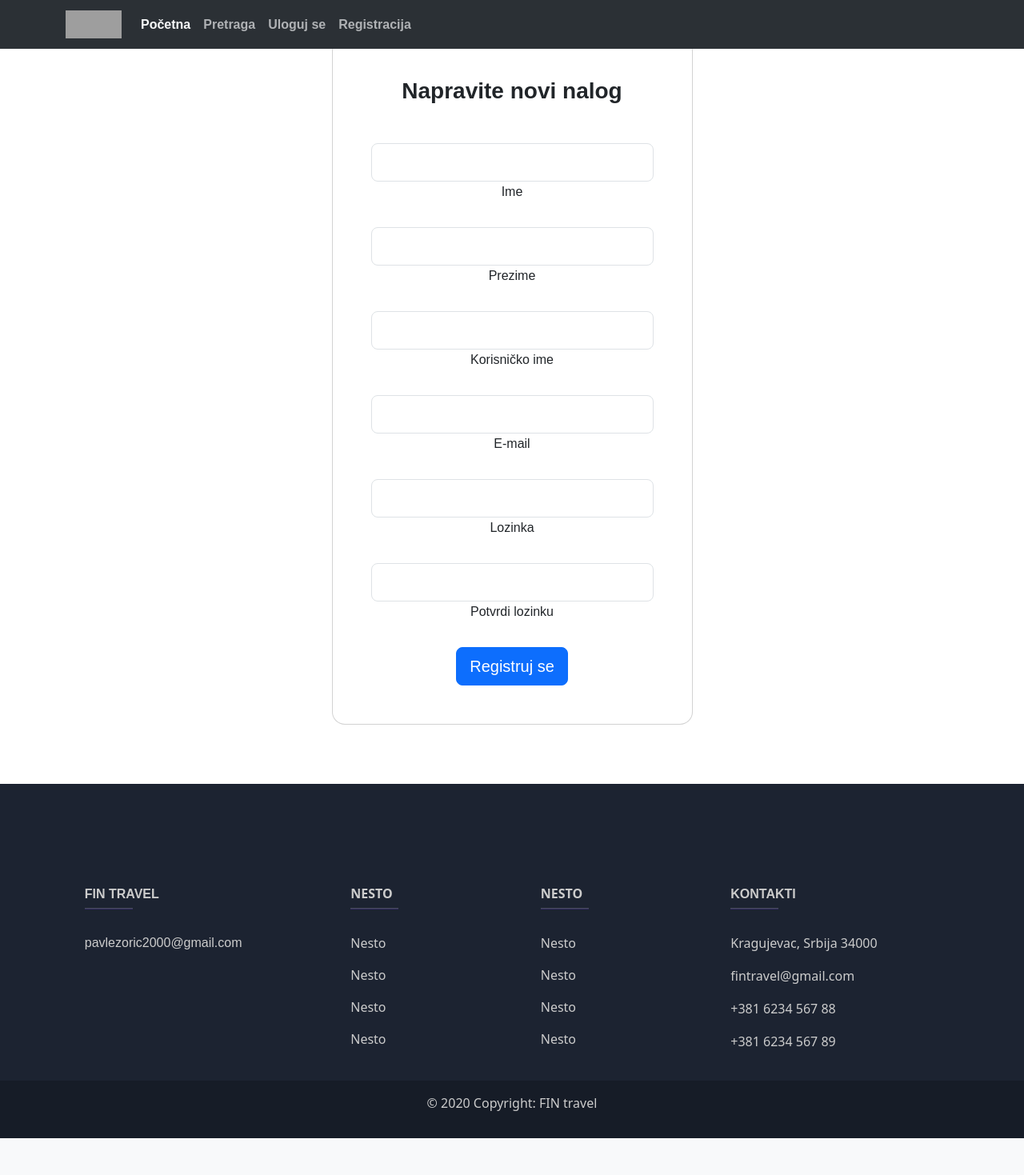
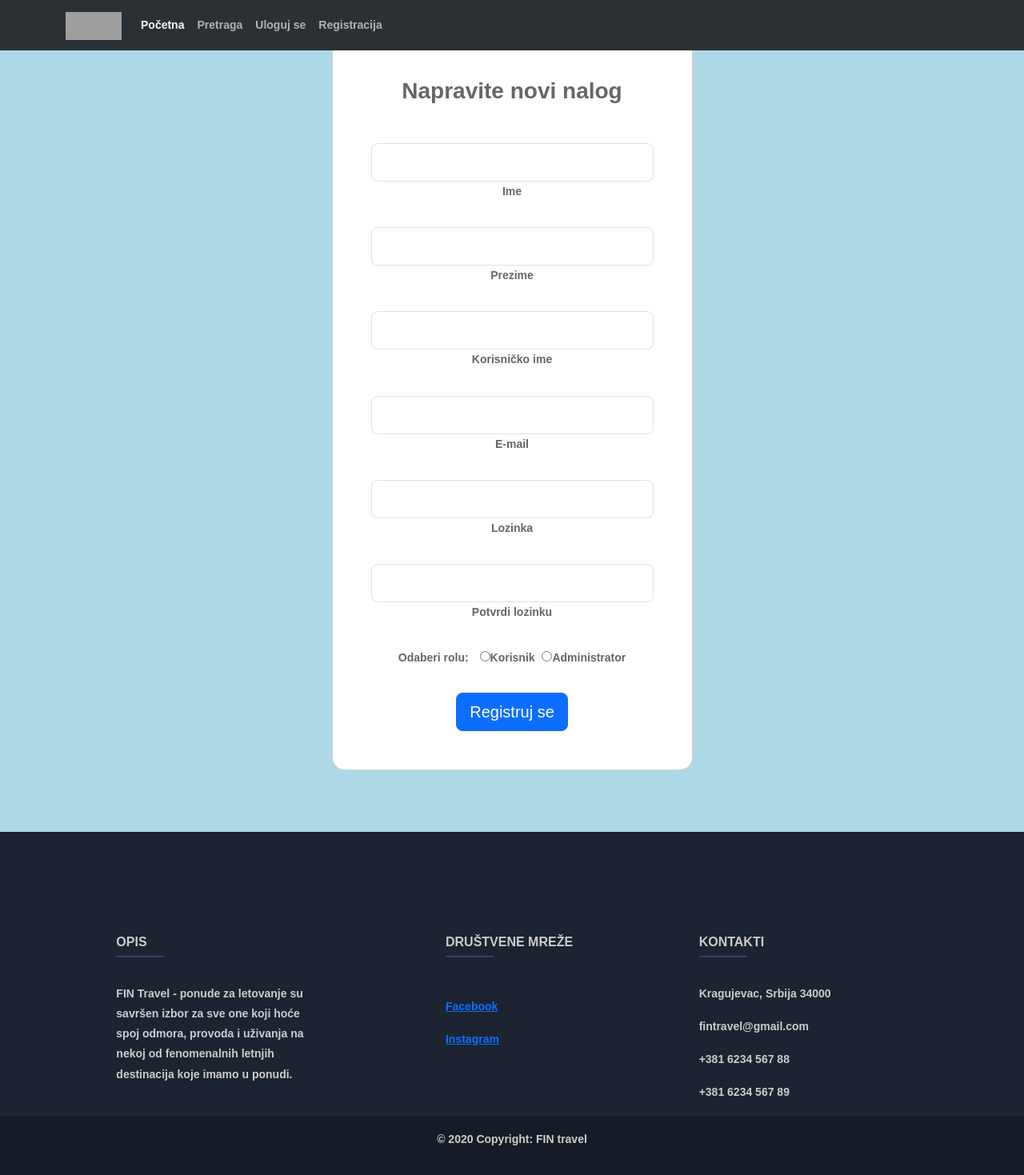
Before and after one commit to pakizoricc/Travel-agency, a PHP site: page /registracija.php in a window 1280 px wide. Shown: the whole page at 80% size. Before the commit the page ends 1423 px from the top, so only its background shows below. Run offline with PHP 8.4, Linux system fonts and the light colour scheme; grey boxes are pictures that could not be loaded.

Commit message:
Update registracija.php

```diff
--- a/registracija.php
+++ b/registracija.php
@@ -23,7 +23,17 @@ if (isset($_SESSION['registration_complete'])) {
     <link rel="stylesheet" type="text/css" href="style.css">
     <script src="bootstrap-5.3.0-alpha1-dist\js\bootstrap.bundle.js"></script>
   </head>
-<body>
+  <style>
+    body {
+        background-color: lightblue;
+        color: #666666;
+        font-size: 14px;
+        font-family: 'Raleway', sans-serif;
+        line-height: 1.80857;
+        font-weight: bold;
+    }
+  </style>
+  <body>
     <nav class="navbar navbar-expand-lg bg-body-tertiary fixed-top" data-bs-theme="dark"
     style="font-family: Arial, Helvetica, sans-serif;">
         <div class="container">
@@ -109,8 +119,21 @@ if (isset($_SESSION['registration_complete'])) {
                       style="font-family: Arial, Helvetica, sans-serif;">Potvrdi lozinku</label>
                     </div>
 
+                    <div class="radio-buttons">
+                      <label for="role" style="font-family: Arial, Helvetica, sans-serif;
+                      font-weight:bold; margin-right: 10px;">Odaberi rolu:</label>
+                      <label style="font-family: Arial, Helvetica, sans-serif; margin-right: 5px;">
+                        <input type="radio" name="role" value="user"
+                        <?php if(isset($_SESSION['role']) && $_SESSION['role'] == "user") echo " checked"; ?>>Korisnik
+                      </label>
+                      <label style="font-family: Arial, Helvetica, sans-serif;">
+                        <input type="radio" name="role" value="admin"
+                        <?php if(isset($_SESSION['role']) && $_SESSION['role'] == "admin") echo " checked"; ?>>Administrator
+                      </label>
+                    </div>
+
                     <button class="btn btn-primary btn-lg btn-block" type="submit"
-                    style="font-family: Arial, Helvetica, sans-serif;" name="reg_user">Registruj se</button>
+                    style="font-family: Arial, Helvetica, sans-serif; margin-top: 30px" name="reg_user">Registruj se</button>
                   </div>
                 </div>
               </div>
@@ -119,7 +142,7 @@ if (isset($_SESSION['registration_complete'])) {
         </section>
       </form>
 
-      <section class="footer" style="width: 100%; background-color: #1c2331; padding-top: 80px; margin-top: 180px;
+      <section class="footer" style="width: 100%; background-color: #1c2331; padding-top: 80px; margin-top: 240px;
       bottom: 0; text-align: center; text-decoration-color: #fff;">
         <section class="" style="color: #ccc;">
           <div class="container text-center text-md-start mt-5">
@@ -128,63 +151,42 @@ if (isset($_SESSION['registration_complete'])) {
 
               <div class="col-md-3 col-lg-4 col-xl-3 mx-auto mb-4">
 
-                <h6 class="text-uppercase fw-bold" style="font-family: Arial, Helvetica, sans-serif;">FIN travel</h6>
+                <h6 class="text-uppercase fw-bold" style="font-family: Arial, Helvetica, sans-serif;">Opis</h6>
                 <hr
                     class="mb-4 mt-0 d-inline-block mx-auto"
                     style="width: 60px; background-color: #7c4dff; height: 2px"
                     />
                 <p style="font-family: Arial, Helvetica, sans-serif;">
-                  pavlezoric2000@gmail.com
+                  FIN Travel - ponude za letovanje su savršen izbor
+                  za sve one koji hoće spoj odmora, provoda i uživanja na nekoj od fenomenalnih
+                  letnjih destinacija koje imamo u ponudi.
                 </p>
               </div>
 
-
-
               <div class="col-md-2 col-lg-2 col-xl-2 mx-auto mb-4">
 
-                <h6 class="text-uppercase fw-bold">Nesto</h6>
+                <h6 class="text-uppercase fw-bold">Društvene mreže</h6>
                 <hr
                     class="mb-4 mt-0 d-inline-block mx-auto"
                     style="width: 60px; background-color: #7c4dff; height: 2px"
-                    />
+                  />
                 <p>
-                  Nesto
+                  <a class="link" href="https://www.facebook.com" target="_BLANK">
+                    <div class="social-image">
+                        <i class="fab fa-facebook"></i>
+                    </div>
+                    Facebook
+                  </a>
                 </p>
                 <p>
-                  Nesto
-                </p>
-                <p>
-                  Nesto
-                </p>
-                <p>
-                  Nesto
+                  <a class="link" href="https://www.instagram.com" target="_BLANK">
+                    <div class="social-image">
+                        <i class="fab fa-facebook"></i>
+                    </div>
+                    Instagram
+                  </a>
                 </p>
               </div>
-
-
-
-              <div class="col-md-3 col-lg-2 col-xl-2 mx-auto mb-4">
-
-                <h6 class="text-uppercase fw-bold">Nesto</h6>
-                <hr
-                    class="mb-4 mt-0 d-inline-block mx-auto"
-                    style="width: 60px; background-color: #7c4dff; height: 2px"
-                    />
-                <p>
-                  Nesto
-                </p>
-                <p>
-                  Nesto
-                </p>
-                <p>
-                  Nesto
-                </p>
-                <p>
-                  Nesto
-                </p>
-              </div>
-
-
 
               <div class="col-md-4 col-lg-3 col-xl-3 mx-auto mb-md-0 mb-4">
 
```
